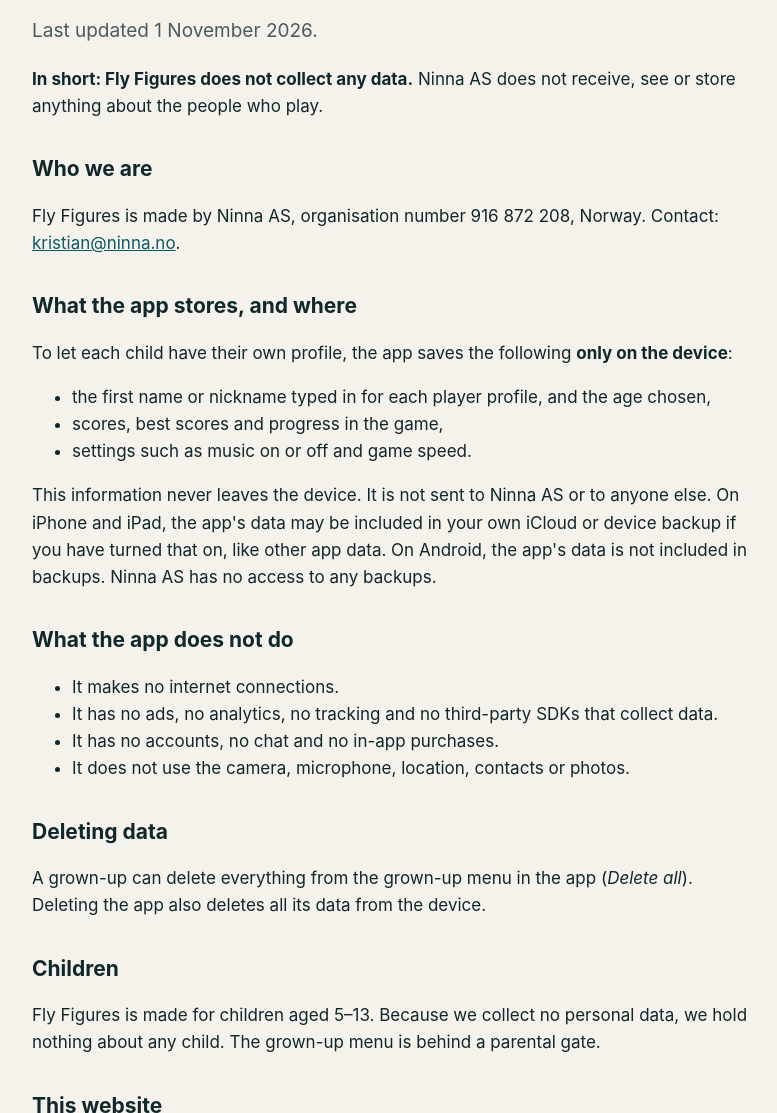
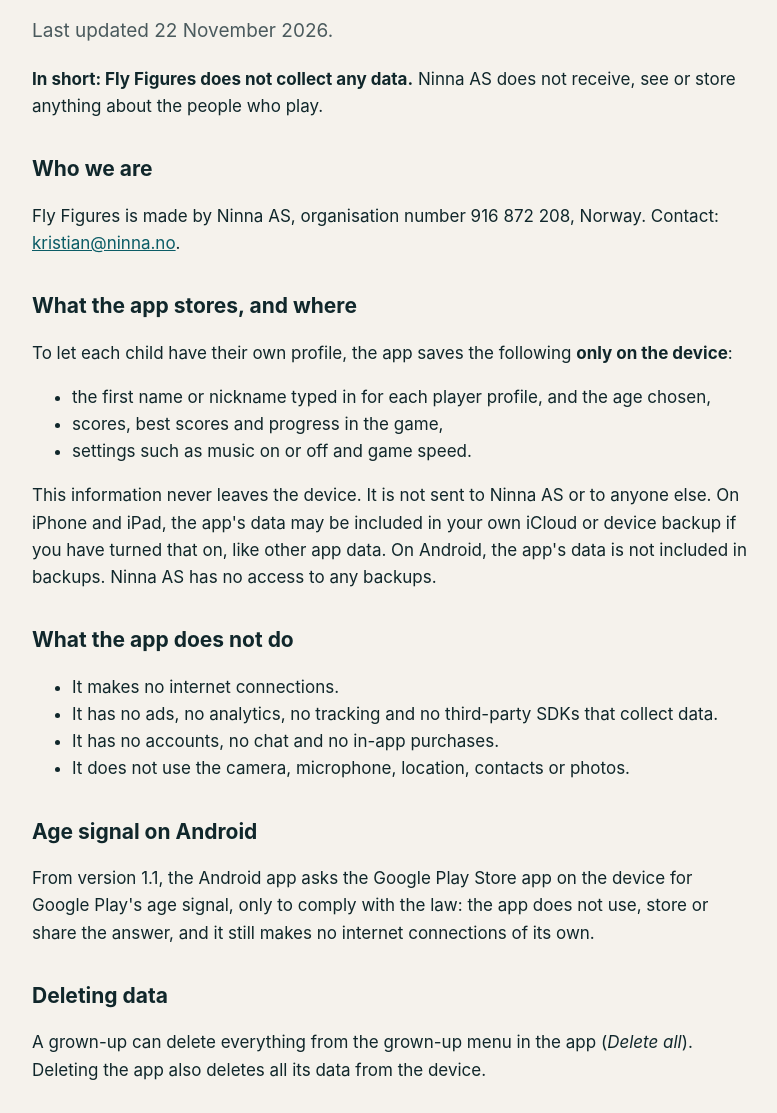
Before and after one commit to ubuntuhero-ai/ninna-web, a plain HTML site: page fly-figures/privacy/index.html in a window 1280 px wide. Shown: the part 154-1267 px from the top of the page, without its empty margins (248-1025 px from the left). Drawn offline with Linux system fonts and the light colour scheme.

Commit message:
ninna-web: Fly Figures personvern – én setning om aldersignalet på Android (1.1) (#3)
Fly Figures 1.1 ber Google Play om aldersignalet (Play Age Signals API) fordi loven krever det, og bruker ikke
svaret (Kristian 22.11). Ikke publisert: grenen pushes og merges først når Kristian sier ja, sammen med 1.1.


Claude-Session: https://claude.ai/code/session_01GCehB1xr9zscGcee2R7BMf

Co-authored-by: Claude Opus 5.5 <noreply@anthropic.com>

```diff
--- a/fly-figures/privacy/index.html
+++ b/fly-figures/privacy/index.html
@@ -2,7 +2,7 @@
 <header><a href="/"><img src="/img/ninna-ikon.svg" alt=""></a><a href="/">Ninna AS</a></header>
 <main>
 <h1>Privacy policy for Fly Figures</h1>
-<p class="lede">Last updated 1 November 2026.</p>
+<p class="lede">Last updated 22 November 2026.</p>
 <p><strong>In short: Fly Figures does not collect any data.</strong> Ninna AS does not receive, see or store anything about the people who play.</p>
 <h2>Who we are</h2>
 <p>Fly Figures is made by Ninna AS, organisation number 916 872 208, Norway. Contact: <a href="mailto:kristian@ninna.no">kristian@ninna.no</a>.</p>
@@ -21,6 +21,8 @@
 <li>It has no accounts, no chat and no in-app purchases.</li>
 <li>It does not use the camera, microphone, location, contacts or photos.</li>
 </ul>
+<h2>Age signal on Android</h2>
+<p>From version 1.1, the Android app asks the Google Play Store app on the device for Google Play's age signal, only to comply with the law: the app does not use, store or share the answer, and it still makes no internet connections of its own.</p>
 <h2>Deleting data</h2>
 <p>A grown-up can delete everything from the grown-up menu in the app (<em>Delete all</em>). Deleting the app also deletes all its data from the device.</p>
 <h2>Children</h2>
```
